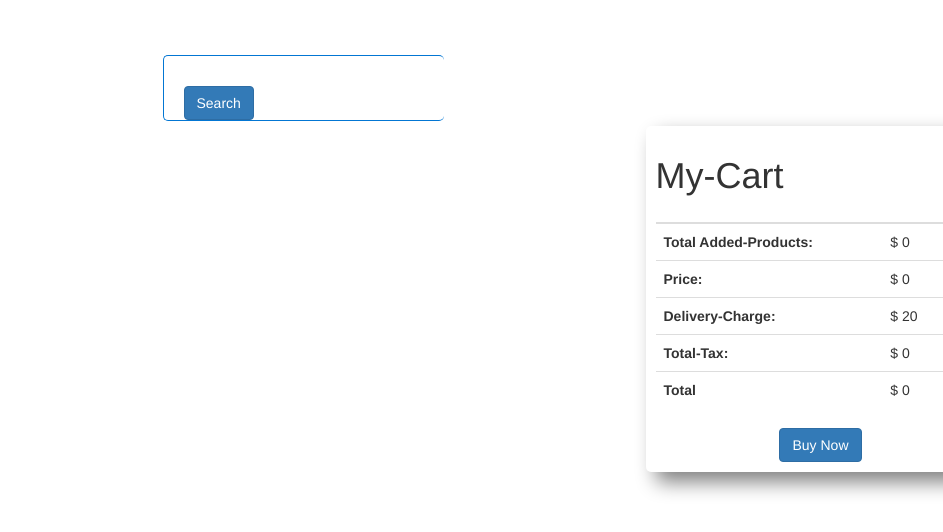
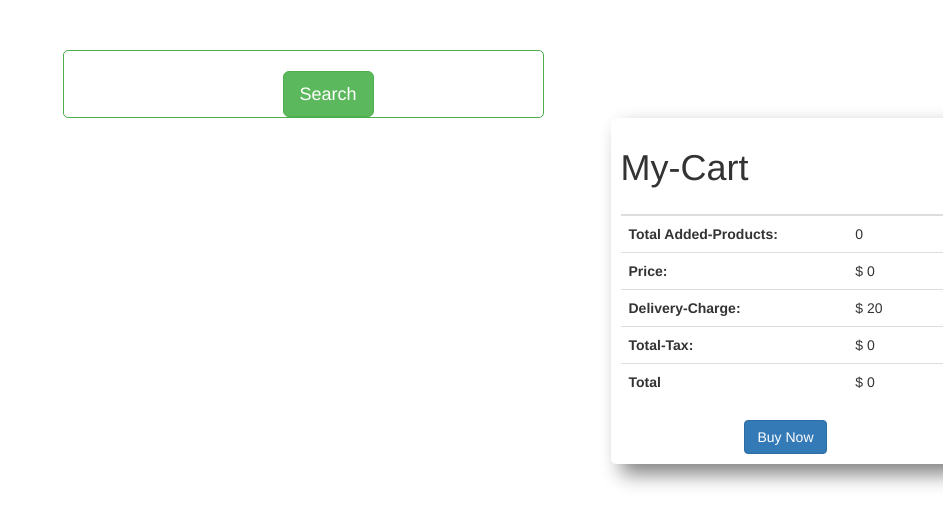
Before and after one commit to AH-Likhon/ranga-store-fix, a plain HTML site: page index.html in a window 1280 px wide. Shown: the whole page, without its empty margins (337-1280 px from the left). Drawn offline with nearby package versions, Linux system fonts and the light colour scheme; no server answers.

Commit message:
fixed products quantity

```diff
--- a/css/style.css
+++ b/css/style.css
@@ -5,7 +5,7 @@ body {
 .search-field {
   border: none;
   border-radius: 50px;
-  padding: 5px;
+  padding: 0px;
   outline: none;
 }
 .search-field:hover {
@@ -13,17 +13,18 @@ body {
   border: none;
 }
 .search-box {
-  border: 1px solid rgb(3, 118, 211);
-  width: 281px;
+  border: 1px solid #4cae4c;
+  width: 481px;
   border-radius: 5px;
   margin: auto;
   margin-top: 50px;
-  border-right: none;
+  /* border-right: none; */
 }
 .search-button {
-  padding: 10px 50px;
-  border-radius: 25px;
-  margin-left: 20px;
+  /* padding: 10px 50px;
+  border-radius: 25px; */
+  margin-left: 219px;
+  /* font-size: 20px; */
 }
 #all-products {
   display: grid;
@@ -35,6 +36,10 @@ body {
   align-items: center;
   justify-content: center;
 }
+.product{
+  background-color: #f0f4ff;
+}
+
 .single-product {
   padding: 10px;
   transition: 0.6s;
--- a/index.html
+++ b/index.html
@@ -19,20 +19,20 @@
 
 <body>
   <header></header>
-  <main class="main">
+  <main class="main container">
     <div class="search-field">
       <div class="search-box">
         <input id="input-field" class="search-field" type="text" />
-        <button type="button" class="btn btn-primary search-button" data-toggle="button" aria-pressed="false"
-          autocomplete="off" id="search-btn" onclick="loadProducts()">
+        <button type="button" class="btn btn-success search-button btn-lg" data-toggle="button" aria-pressed="false" autocomplete="off" id="search-btn" onclick="loadProducts()">
           Search
         </button>
       </div>
     </div>
+
     <div class="row">
       <div class="col-md-9 col-lg-9 col-sm-7">
         <div id="all-products" class="">
-          <h1></h1>
+          <!-- <h1></h1> -->
         </div>
       </div>
       <div class="col-md-3 col-lg-3 col-sm-5 cart-main">
@@ -50,7 +50,7 @@
             <tbody>
               <tr>
                 <th>Total Added-Products:</th>
-                <td>$ <span id="total-Products">0</span></td>
+                <td><span id="total-Products">0</span></td>
                 <td></td>
                 <td></td>
               </tr>
```
Also changed, not shown: js/app.js (+6 -2 lines).
